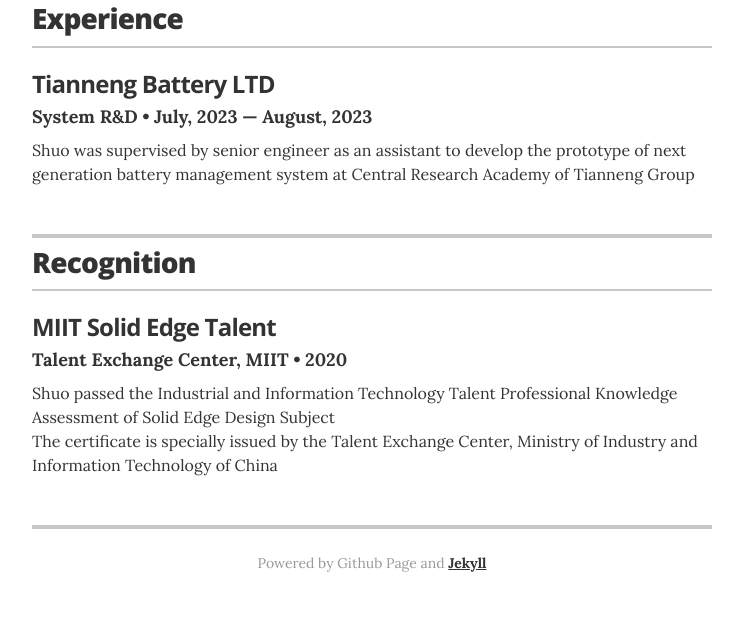
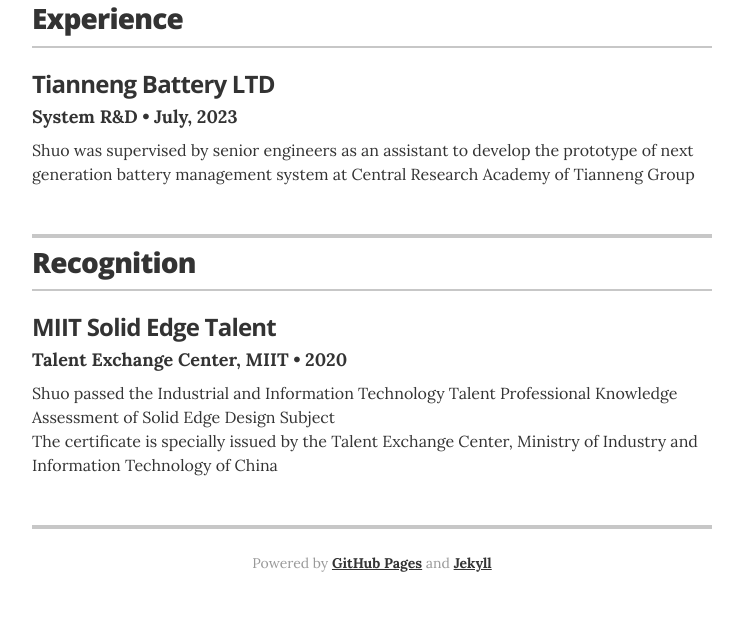
Before and after one commit to d3vzahvv/cv, a Jekyll site: the page built from index.html, in a window 1280 px wide. Shown: the part 1280-1899 px from the top of the page, without its empty margins (268-1011 px from the left). Built offline with Jekyll 4.4.1, drawn with Linux system fonts in a browser that asks for light colours.

Commit message:
fix minor typos

```diff
--- a/_data/experience.yml
+++ b/_data/experience.yml
@@ -2,5 +2,5 @@
 # VP of Global Communications
 - company: Tianneng Battery LTD
   position: System R&D
-  duration: July, 2023 &mdash; August, 2023
-  summary: Shuo was supervised by senior engineer as an assistant to develop the prototype of next generation battery management system at Central Research Academy of Tianneng Group
+  duration: July, 2023
+  summary: Shuo was supervised by senior engineers as an assistant to develop the prototype of next generation battery management system at Central Research Academy of Tianneng Group
--- a/_layouts/resume.html
+++ b/_layouts/resume.html
@@ -234,7 +234,7 @@
       {% endif %}
 
       <footer class="page-footer">
-        <p class="footer-line">Powered by Github Page and <a href="https://jekyllrb.com/">Jekyll</a></p>
+        <p class="footer-line">Powered by <a href="https://pages.github.com/">GitHub Pages</a> and <a href="https://jekyllrb.com/">Jekyll</a></p>
         <!--<p class="footer-line">footer line</p>-->
       </footer>
 
```
